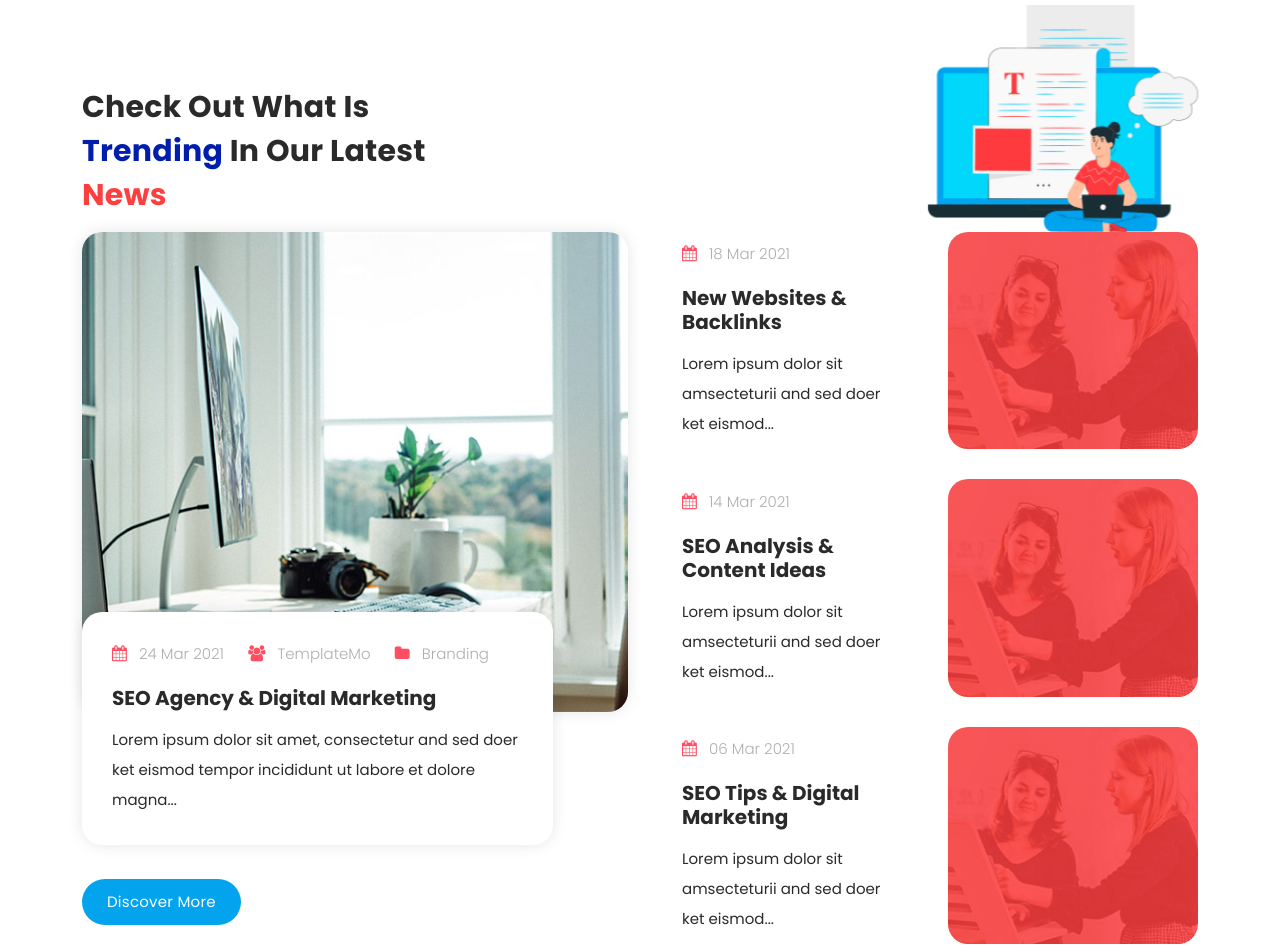
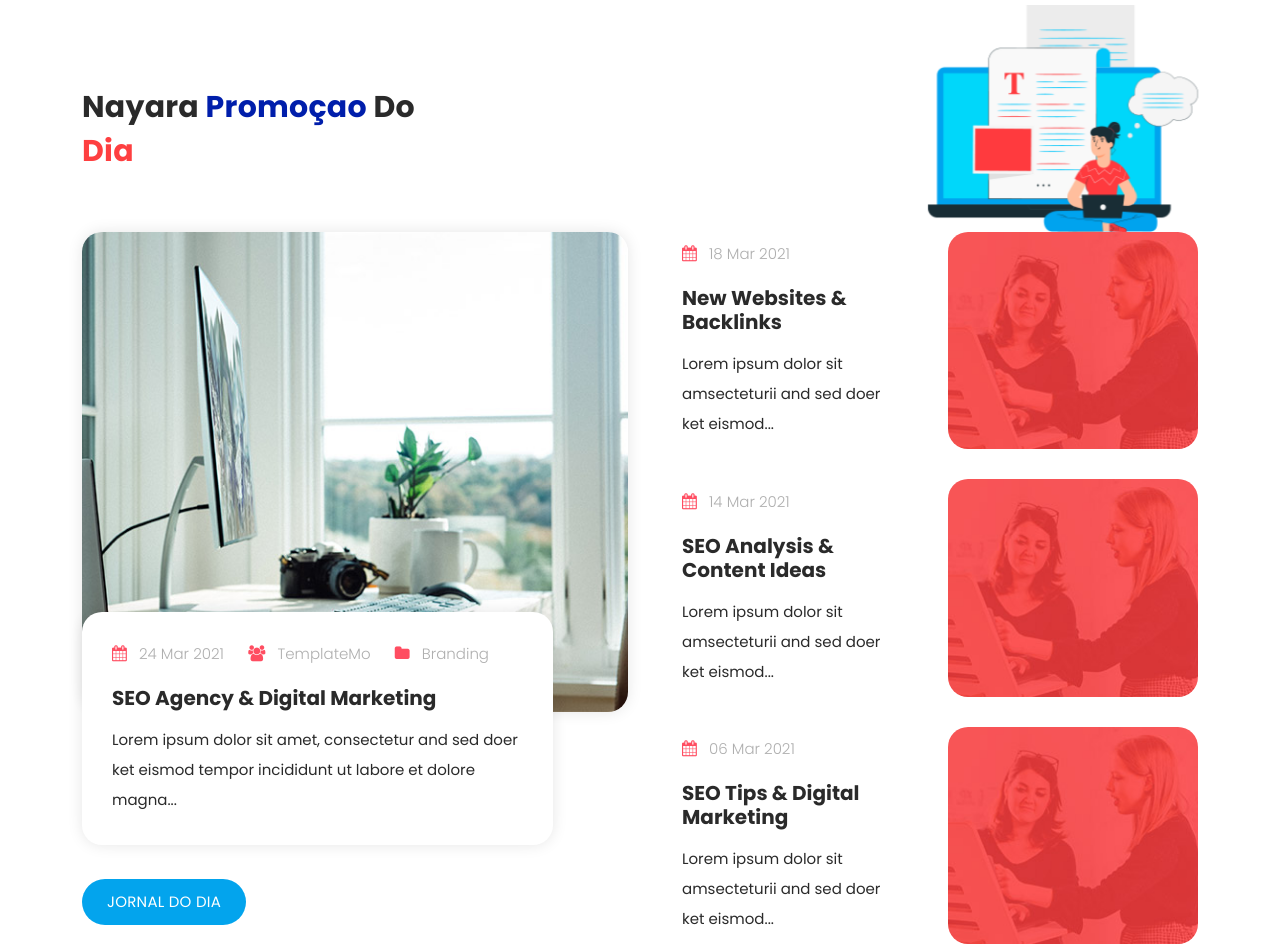
Before and after one commit to GrupoNat/SuperMercado, a plain HTML site: page index.html in a window 1280 px wide. Shown: the part 2960-3912 px from the top of the page. Drawn offline with Linux system fonts and the light colour scheme.

Commit message:
Update index.html

```diff
--- a/index.html
+++ b/index.html
@@ -280,7 +280,7 @@ https://templatemo.com/tm-562-space-dynamic
       <div class="row">
         <div class="col-lg-6 wow fadeInDown" data-wow-duration="1s" data-wow-delay="0.25s">
           <div class="section-heading">
-            <h2>Check Out What Is <em>Trending</em> In Our Latest <span>News</span></h2>
+            <h2> Nayara <em> Promoçao</em> Do  <span>Dia</span></h2>
           </div>
         </div>
         <div class="col-lg-6 wow fadeInDown" data-wow-duration="1s" data-wow-delay="0.25s">
@@ -303,7 +303,7 @@ https://templatemo.com/tm-562-space-dynamic
                 <a href="#"><h4>SEO Agency &amp; Digital Marketing</h4></a>
                 <p>Lorem ipsum dolor sit amet, consectetur and sed doer ket eismod tempor incididunt ut labore et dolore magna...</p>
                 <div class="main-blue-button">
-                  <a href="#">Discover More</a>
+                  <a href="#">JORNAL DO DIA </a>
                 </div>
               </div>
             </div>
```
